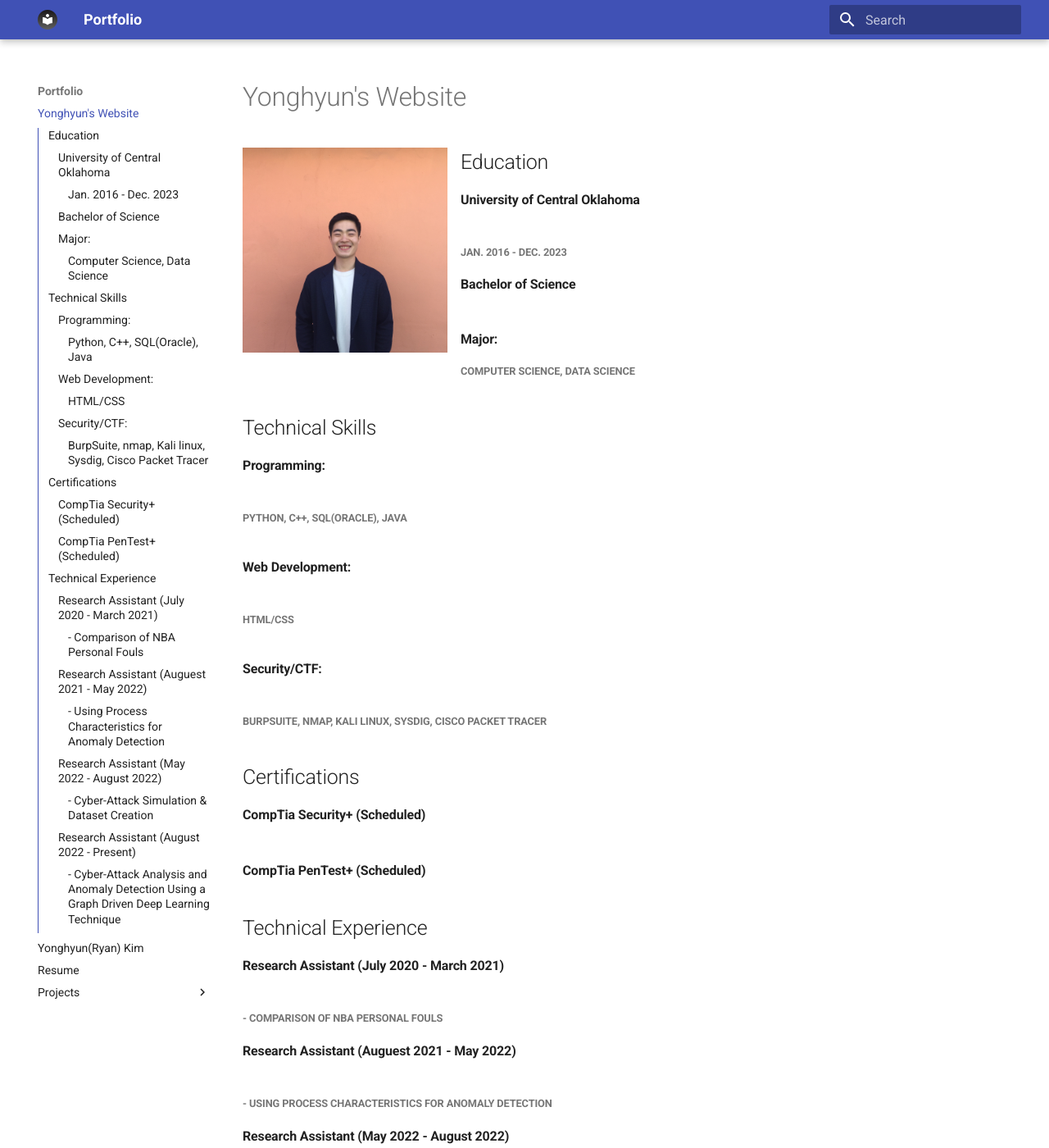
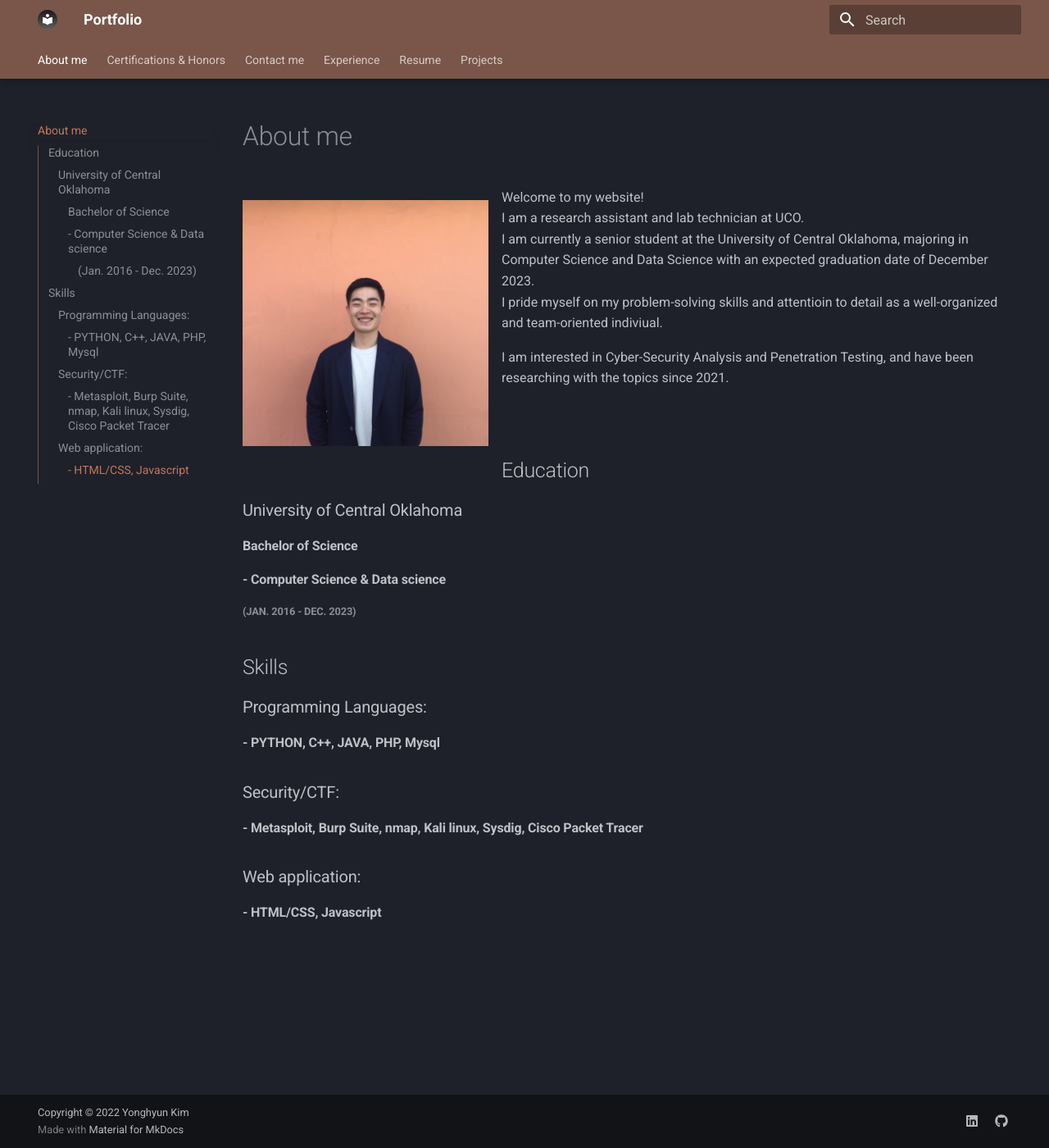
Before and after one commit to skyout99/skyout99.github.io, an MkDocs documentation site: the page built from docs/index.md, in a window 1280 px wide and 1400 px high. Shown: the whole window at 82% size. Built offline with MkDocs 1.6.1 and Material for MkDocs 9.7.7, drawn with Linux system fonts in a browser that asks for light colours; some of the changed text lies outside the part shown.

Commit message:
second commit

```diff
--- /dev/null
+++ b/docs/cert.md
@@ -0,0 +1,12 @@
+# Certifications & Honors
+
+## Certifications
+#### CompTia Security+ (Scheduled)
+#### CompTia PenTest+ (Scheduled)
+
+## Honors
+#### John Taylor Beresford Endowed Scholarship for Computer Science (April 2022)
+#### Dean's Honor Roll (2021 Fall)
+#### Dean's Honor Roll (2021 Spring)
+#### President's Honor Roll (2019 Spring)
+#### Dean's Honor Roll (2018 Fall)
--- a/docs/contact.md
+++ b/docs/contact.md
@@ -1,7 +1,7 @@
-#Yonghyun(Ryan) Kim
+# Contact me
 
-##Email.com
-####ykim26@uco.edu
+## Email
+#### ykim26@uco.edu || skyout99@gmail.com
 
-##Phone Number
-####405-328-8985
+## Phone Number
+#### 405-328-8985
--- /dev/null
+++ b/docs/experience.md
@@ -0,0 +1,15 @@
+## Technical Experience
+
+#### Research Assistant (August 2022 - Present)
+##### - Cyber-Attack Analysis and Anomaly Detection Using a Graph Driven Deep Learning Technique
+
+#### Labatory Technician (August 2020 - Present)
+
+#### Research Assistant (May 2022 - August 2022)
+##### - Cyber-Attack Simulation & Dataset Creation <br />
+
+#### Research Assistant (Auguest 2021 - May 2022)
+##### - Using Process Characteristics for Anomaly Detection <br />
+
+#### Research Assistant (July 2020 - March 2021)
+##### - Comparison of NBA Personal Fouls <br />
--- a/docs/index.md
+++ b/docs/index.md
@@ -1,35 +1,23 @@
-# Yonghyun's Website
-![screenshot](images/Yong.png){: style="height:250px;width:250px" align=left }
+# About me
+![screenshot](images/Yong.png){: style="height:300px;width:300px" align=left }
+Welcome to my website! <br />
+I am a research assistant and lab technician at UCO. <br />
+I am currently a senior student at the University of Central Oklahoma, majoring in Computer Science and Data Science with an expected graduation date of December 2023. <br />
+I pride myself on my problem-solving skills and attentioin to detail as a well-organized and team-oriented indiviual.
 
+I am interested in Cyber-Security Analysis and Penetration Testing, and have been researching with the topics since 2021.
+
+<br/>
 ## Education
-####University of Central Oklahoma<br />
-#####Jan. 2016 - Dec. 2023
+### University of Central Oklahoma
+#### Bachelor of Science
+#### - Computer Science & Data science
+##### (Jan. 2016 - Dec. 2023)
 
-####Bachelor of Science<br />
-####Major:
-#####Computer Science, Data Science
-
-## Technical Skills
-####Programming:<br />
-#####Python, C++, SQL(Oracle), Java<br />
-####Web Development:<br />
-#####HTML/CSS<br />
-####Security/CTF:<br />
-#####BurpSuite, nmap, Kali linux, Sysdig, Cisco Packet Tracer
-
-## Certifications
-####CompTia Security+ (Scheduled)<br />
-####CompTia PenTest+ (Scheduled)
-
-##Technical Experience
-####Research Assistant (July 2020 - March 2021)<br />
-#####- Comparison of NBA Personal Fouls
-
-####Research Assistant (Auguest 2021 - May 2022)<br />
-#####- Using Process Characteristics for Anomaly Detection
-
-####Research Assistant (May 2022 - August 2022)<br />
-#####- Cyber-Attack Simulation & Dataset Creation
-
-####Research Assistant (August 2022 - Present)<br />
-#####- Cyber-Attack Analysis and Anomaly Detection Using a Graph Driven Deep Learning Technique
+## Skills
+### Programming Languages:
+#### - PYTHON, C++, JAVA, PHP, Mysql
+### Security/CTF:
+#### - Metasploit, Burp Suite, nmap, Kali linux, Sysdig, Cisco Packet Tracer
+### Web application:
+#### - HTML/CSS, Javascript
--- a/mkdocs.yml
+++ b/mkdocs.yml
@@ -1,30 +1,23 @@
 site_name: Portfolio # Website name(comes on top left in nav bar)
-site_description: Software Engineer | CS Student #browser tab tooltip text
-site_author: Madhukar Shrestha #don't know where does it shows
+site_description: CS Student #browser tab tooltip text
+site_author: Yonghyun Kim #don't know where does it shows
 
 #Footer
 extra:
   social:
     - icon: fontawesome/brands/linkedin
-      link: 'https://www.linkedin.com/in/sthamadhukar/'
+      link: 'https://www.linkedin.com/in/yonghyun-kim-7895781b5/'
     - icon: fontawesome/brands/github
-      link: 'https://github.com/sthamadhukar'
-    - icon: fontawesome/brands/facebook
-      link: 'https://www.facebook.com/sthamadboy/'
-    - icon: fontawesome/brands/instagram
-      link: 'https://www.instagram.com/sthamadhukar/'
-    - icon: fontawesome/brands/twitter
-      link: '#'
+      link: 'https://github.com/skyout99'
 
-
-copyright: Copyright &copy; 2022 <a href="https://www.linkedin.com/in/sthamadhukar/">Madhukar Shrestha</a>
+copyright: Copyright &copy; 2022 <a href="https://www.linkedin.com/in/yonghyun-kim-7895781b5/">Yonghyun Kim</a>
 
 #Theming
 theme:
     name: material
-    # palette:
-    #     primary: 'black'
-    #     accent: 'green'
+    palette:
+        scheme: 'slate'
+        primary: 'brown'
     #     # links_color : 'green' #todo, this is not the correct solution
 
     logo: 'assets/images/favicon.png'
@@ -39,9 +32,9 @@ theme:
             language: 'en'
             tokenizer: '[\s\-\.]+'
     features:
-      - navigation.top
-    #   - navigation.tabs
-    #   - navigation.tabs.sticky
+     # - navigation.top
+      - navigation.tabs
+      - navigation.tabs.sticky
       - toc.integrate
 
     # toc:
```
